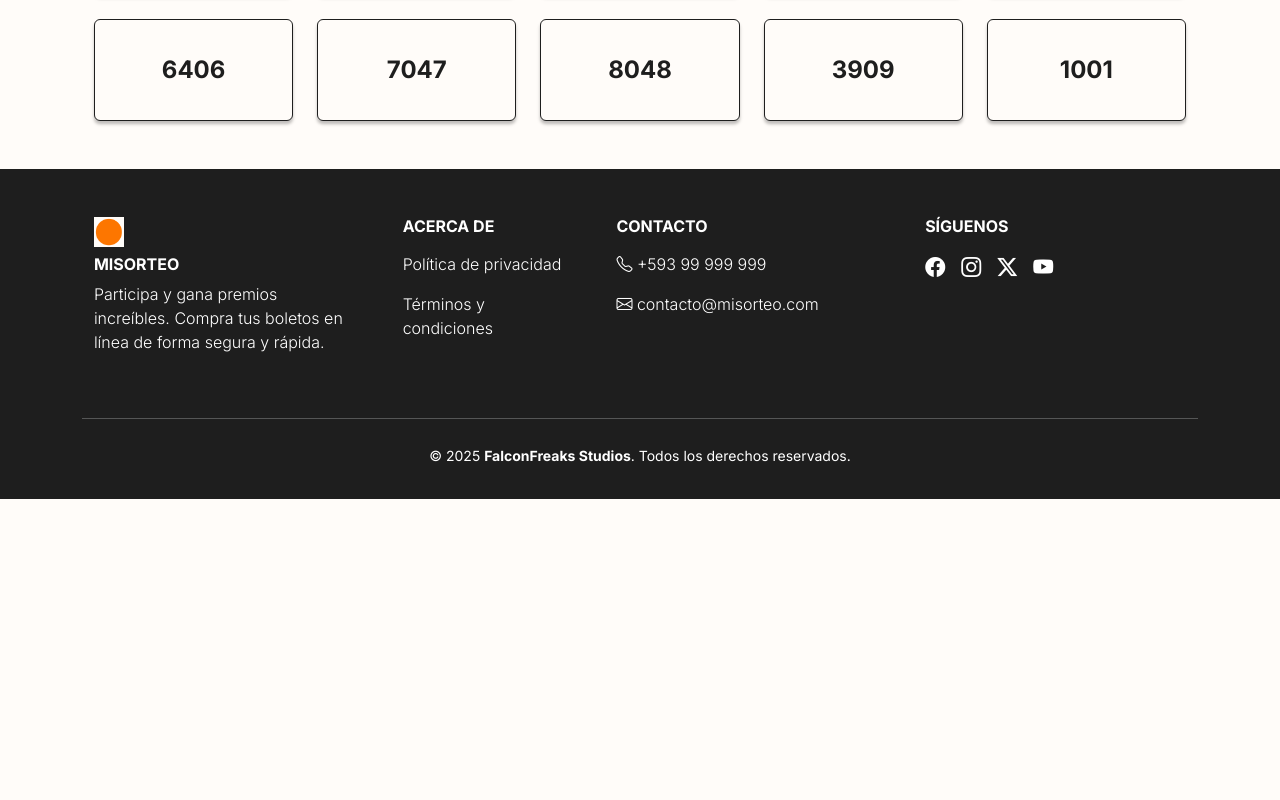
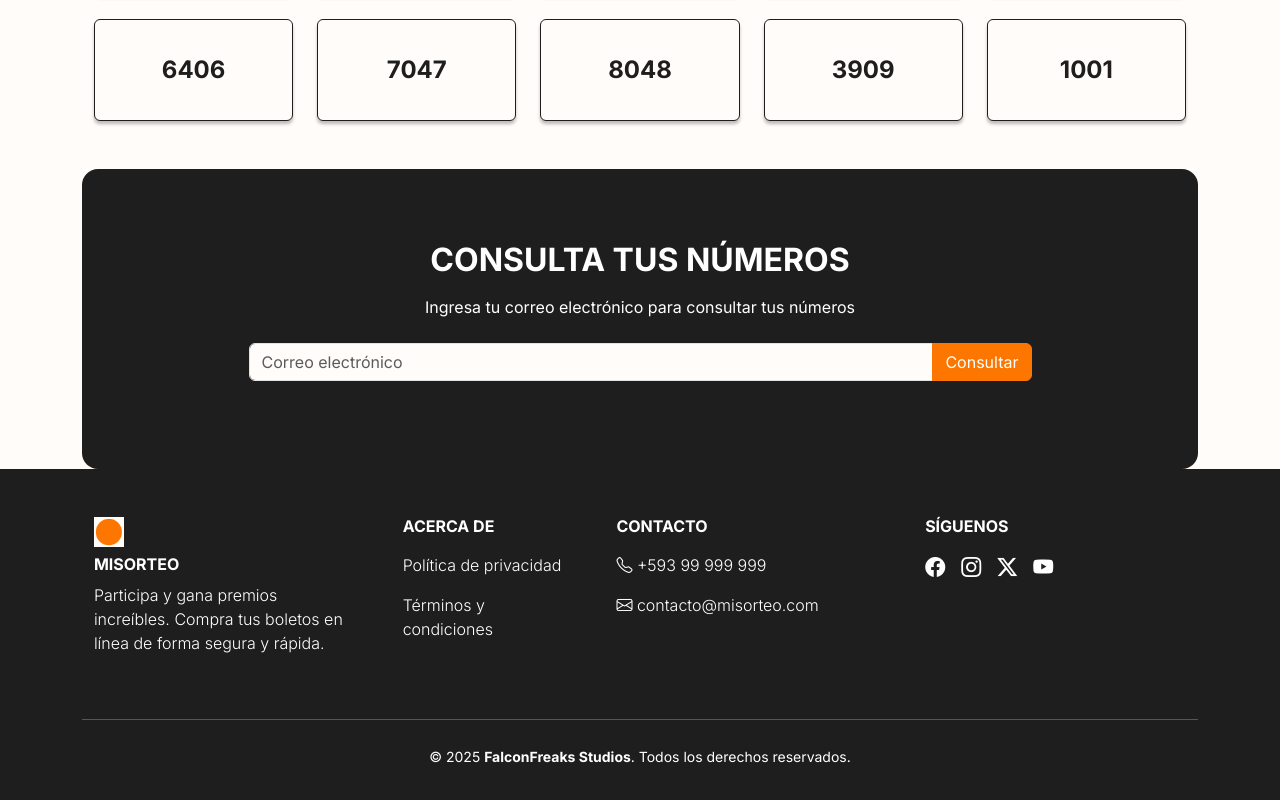
Before and after one commit to justinyamberla/sanfer-sorteos-frontend, a Next.js app: page / in a window 1280 px wide. Shown: the part 2006-2806 px from the top of the page. Before the commit the page ends 2505 px from the top, so only its background shows below. Built offline with nearby package versions, Linux system fonts and the light colour scheme.

Commit message:
Add
TicketCheck section component

```diff
--- a/app/page.tsx
+++ b/app/page.tsx
@@ -2,6 +2,7 @@ import MainSection from "@/components/home/MainSection";
 import InstructionsSection from "@/components/home/InstructionsSection";
 import TicketsSection from "@/components/home/TicketsSection";
 import AwardsSection from "@/components/home/AwardsSection";
+import TicketCheckSection from "@/components/home/TicketCheckSection";
 
 export default function Home() {
     return (
@@ -10,6 +11,7 @@ export default function Home() {
             <InstructionsSection />
             <TicketsSection />
             <AwardsSection />
+            <TicketCheckSection />
         </div>
     );
 }
--- /dev/null
+++ b/components/home/TicketCheckSection.tsx
@@ -0,0 +1,30 @@
+'use client';
+
+export const TicketCheckSection = () => {
+    return (
+        <section className="py-5 bg-dark text-white rounded-4">
+            <div className="container">
+                <div className="p-4 d-flex flex-column justify-content-center align-items-center">
+                    <h2 className="fw-bold mb-3">CONSULTA TUS NÚMEROS</h2>
+                    <p className="mb-4">Ingresa tu correo electrónico para consultar tus números</p>
+                    <form className="d-flex flex-wrap align-items-center justify-content-center gap-3 w-75">
+                        <div className="input-group mb-3">
+                            <input
+                                type="text"
+                                className="form-control"
+                                placeholder="Correo electrónico"
+                                aria-label="Recipient’s username"
+                                aria-describedby="button-addon2"
+                            />
+                                <button className="btn btn-primary text-white" type="button" id="button-addon2">
+                                    Consultar
+                                </button>
+                        </div>
+                    </form>
+                </div>
+            </div>
+        </section>
+    );
+};
+
+export default TicketCheckSection;
--- a/components/home/TicketsSection.tsx
+++ b/components/home/TicketsSection.tsx
@@ -56,7 +56,7 @@ export const TicketsSection = () => {
                         <label className="mb-0">Agrega la cantidad de boletos que deseas comprar:</label>
                         <input
                             type="number"
-                            className="form-control w-auto"
+                            className="form-control w-50"
                             min="1"
                             placeholder="Ej. 45"
                         />
```
